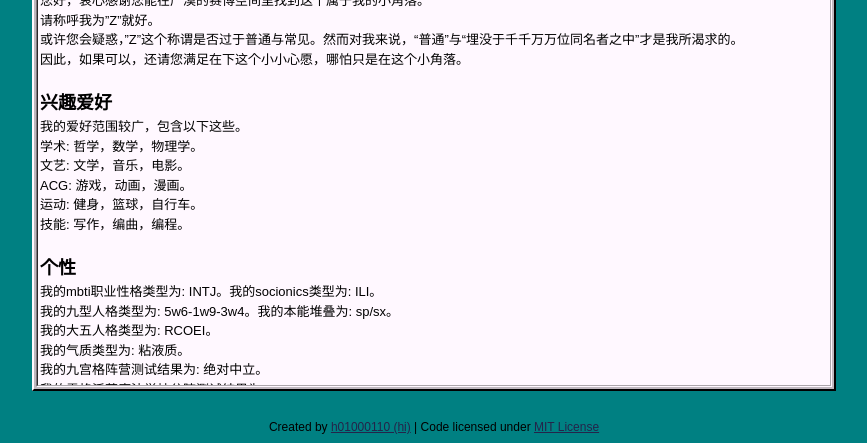
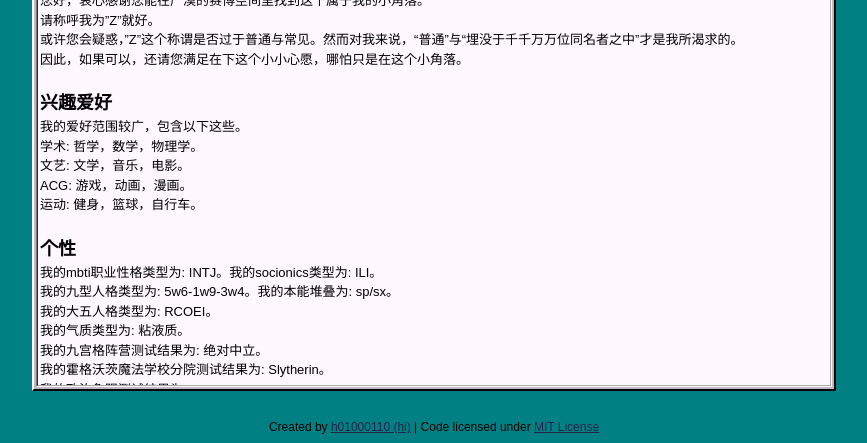
Before and after one commit to player1-Z/player1-Z.github.io, a Jekyll site: the page built from _posts/2020-10-24-Selfintro.md, in a window 1280 px wide, cut to the strip 522-965 px from the top of the page. Shown: the whole strip, without its empty margins (206-1073 px from the left). Built offline with Jekyll 4.4.1, drawn with Linux system fonts in a browser that asks for light colours.

Commit message:
Update 2020-10-24-Selfintro.md

```diff
--- a/_posts/2020-10-24-Selfintro.md
+++ b/_posts/2020-10-24-Selfintro.md
@@ -16,7 +16,6 @@ tags: info
   文艺: 文学，音乐，电影。
   ACG: 游戏，动画，漫画。
   运动: 健身，篮球，自行车。
-  技能: 写作，编曲，编程。
 
 
 ## 个性
```
